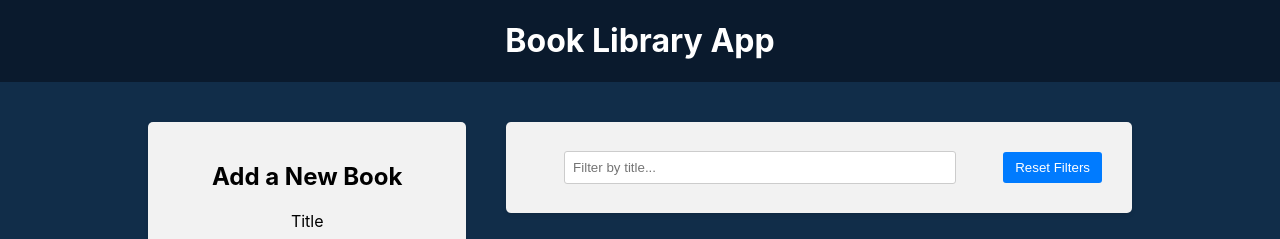
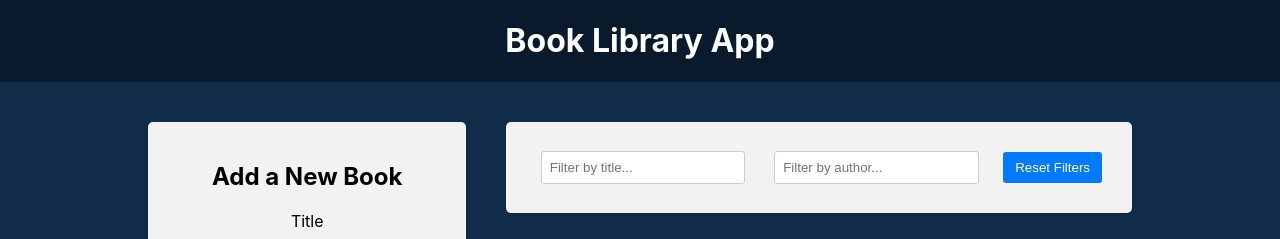
Before and after one commit to dimkaua/book-library-app, a React (Create React App) app in the folder frontend/: page / in a window 1280 px wide. Shown: the top 239 px of the page. Built offline with nearby package versions, Linux system fonts and the light colour scheme.

Commit message:
added filter by author

```diff
--- a/frontend/src/components/BookList/BookList.js
+++ b/frontend/src/components/BookList/BookList.js
@@ -1,12 +1,16 @@
 import { useSelector, useDispatch } from 'react-redux'
 import { BsBookmarkStarFill, BsBookmarkStar } from 'react-icons/bs'
 import { deleteBook, toggleFavorite } from '../../redux/books/actionCreators'
-import { selectTitleFilter } from '../../redux/slices/filterSlice'
+import {
+  selectTitleFilter,
+  selectAuthorFilter,
+} from '../../redux/slices/filterSlice'
 import './BookList.css'
 
 const BookList = () => {
   const books = useSelector((state) => state.books)
   const titleFilter = useSelector(selectTitleFilter)
+  const authorFilter = useSelector(selectAuthorFilter)
   const dispatch = useDispatch()
 
   const handleDeleteBook = (id) => {
@@ -21,7 +25,10 @@
     const matchesTitle = book.title
       .toLowerCase()
       .includes(titleFilter.toLowerCase())
-    return matchesTitle
+    const matchesAuthor = book.author
+      .toLowerCase()
+      .includes(authorFilter.toLowerCase())
+    return matchesTitle && matchesAuthor
   })
 
   return (
--- a/frontend/src/components/Filter/Filter.js
+++ b/frontend/src/components/Filter/Filter.js
@@ -1,17 +1,24 @@
 import { useDispatch, useSelector } from 'react-redux'
 import {
   setTitleFilter,
+  setAuthorFilter,
   resetFilters,
   selectTitleFilter,
+  selectAuthorFilter,
 } from '../../redux/slices/filterSlice'
 import './Filter.css'
 
 const Filter = () => {
   const dispatch = useDispatch()
   const titleFilter = useSelector(selectTitleFilter)
+  const authorFilter = useSelector(selectAuthorFilter)
 
   const handleTitleFilterChange = (e) => {
     dispatch(setTitleFilter(e.target.value))
+  }
+
+  const handleAuthorFilterChange = (e) => {
+    dispatch(setAuthorFilter(e.target.value))
   }
 
   const handleResetFilters = () => {
@@ -29,6 +36,14 @@
             onChange={handleTitleFilterChange}
           />
         </div>
+        <div className="filter-group">
+          <input
+            type="text"
+            value={authorFilter}
+            placeholder="Filter by author..."
+            onChange={handleAuthorFilterChange}
+          />
+        </div>
         <button type="button" onClick={handleResetFilters}>
           Reset Filters
         </button>
--- a/frontend/src/redux/slices/filterSlice.js
+++ b/frontend/src/redux/slices/filterSlice.js
@@ -2,6 +2,7 @@
 
 const initialState = {
   title: '',
+  author: '',
 }
 
 const filterSlice = createSlice({
@@ -12,14 +13,19 @@
       state.title = action.payload
       // return { ...state, title: action.payload }
     },
+    setAuthorFilter: (state, action) => {
+      state.author = action.payload
+    },
     resetFilters: (state) => {
       return initialState
     },
   },
 })
 
-export const { setTitleFilter, resetFilters } = filterSlice.actions
+export const { setTitleFilter, setAuthorFilter, resetFilters } =
+  filterSlice.actions
 
 export const selectTitleFilter = (state) => state.filter.title
+export const selectAuthorFilter = (state) => state.filter.author
 
 export default filterSlice.reducer
```
